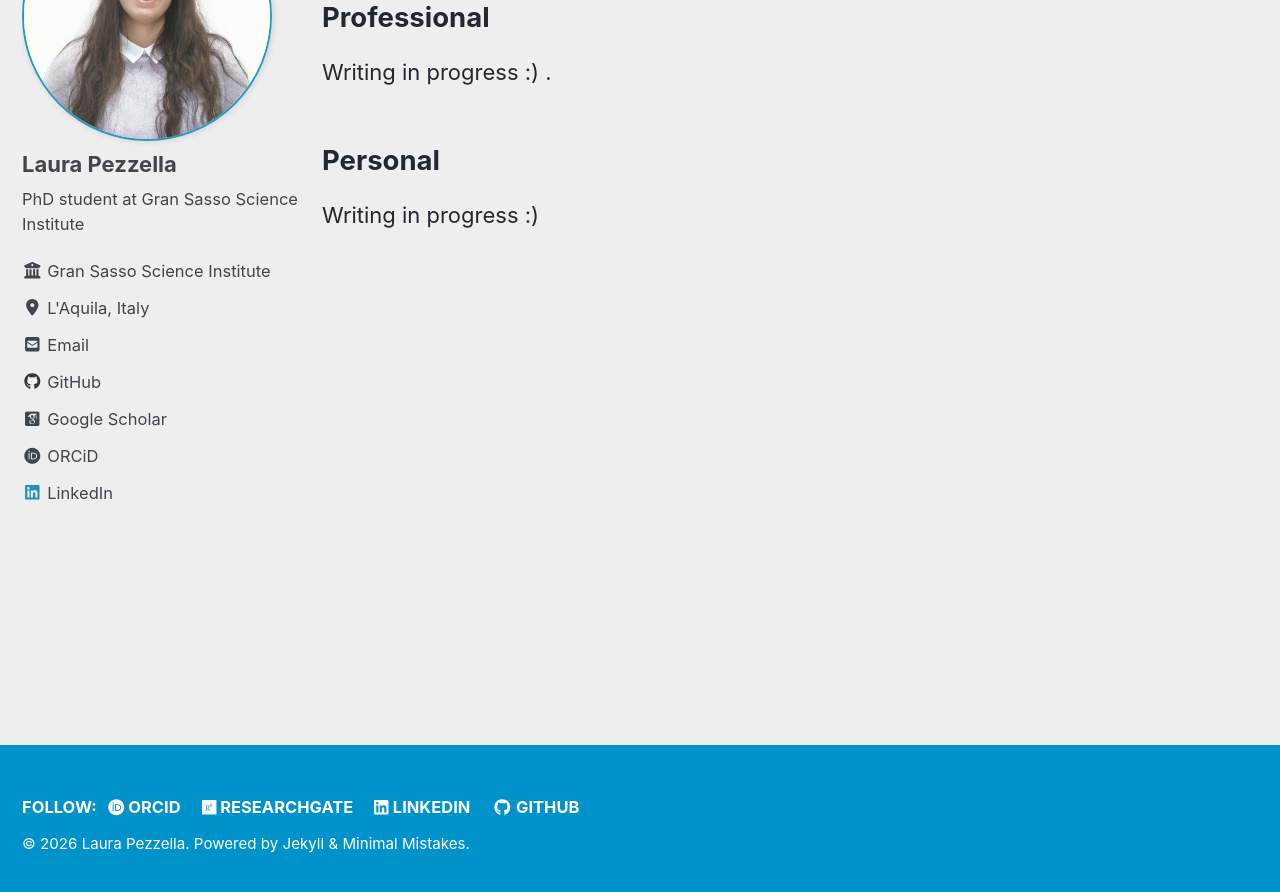
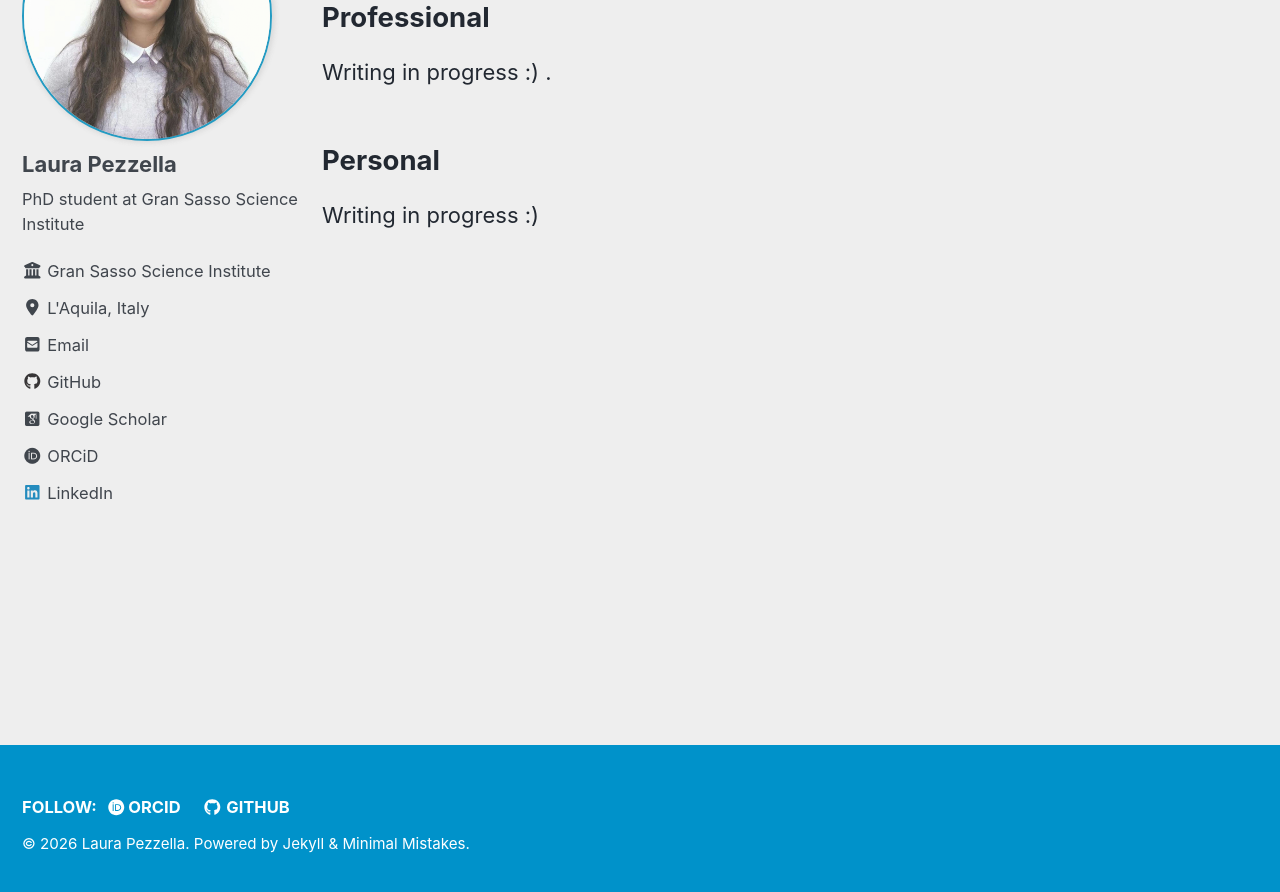
Before and after one commit to PezzLa/pezzla.github.io, a Jekyll site: the page built from _pages/about.md, in a window 1280 px wide and 900 px high, scrolled down 253 px. Shown: the top 892 px of the window. Built offline with Jekyll 4.4.1, drawn with Linux system fonts in a browser that asks for light colours; some web fonts are replaced; part of the change alters nothing that is shown.

Commit message:
Update _config.yml

```diff
--- a/_config.yml
+++ b/_config.yml
@@ -151,12 +151,12 @@ footer:
     - label: "ORCiD"
       icon: "fab fa-brands fa-orcid"
       url: "https://orcid.org/0009-0008-6357-6417"
-    - label: "ResearchGate"
-      icon: "fab fa-brands fa-researchgate"
-      url: "https://www.researchgate.net/profile/Laura-Pezzella-3"
-    - label: "LinkedIn"
-      icon: "fab fa-linkedin"
-      url: "https://www.linkedin.com/in/pezzella-laura/"
+    #- label: "ResearchGate"
+    #  icon: "fab fa-brands fa-researchgate"
+    #  url: "https://www.researchgate.net/profile/Laura-Pezzella-3"
+    #- label: "LinkedIn"
+    #  icon: "fab fa-linkedin"
+    #  url: "https://www.linkedin.com/in/pezzella-laura/"
     - label: "GitHub"
       icon: "fab fa-fw fa-github"
       url: "https://github.com/PezzLa"
```
